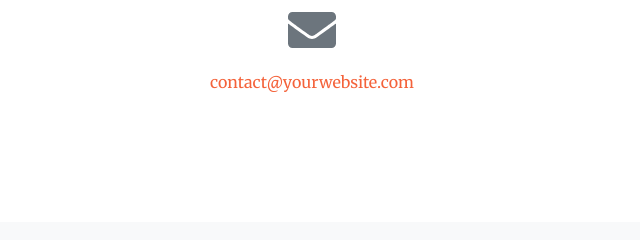
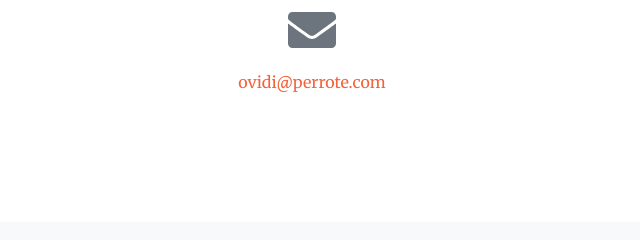
Before and after one commit to ClaraMestre/blog, a plain HTML site: page index.html in a window 1280 px wide. Shown: the part 2942-3182 px from the top of the page, 518-1158 px from the left. Drawn offline with nearby package versions, Linux system fonts and the light colour scheme.

Commit message:
Update index.html

```diff
--- a/index.html
+++ b/index.html
@@ -181,7 +181,7 @@
                     </div>
                     <div class="col-lg-4 mr-auto text-center">
                         <i class="fas fa-envelope fa-3x mb-3 text-muted"></i
-                        ><!-- Make sure to change the email address in BOTH the anchor text and the link target below!--><a class="d-block" href="mailto:ovidi@perrote.com">contact@yourwebsite.com</a>
+                        ><!-- Make sure to change the email address in BOTH the anchor text and the link target below!--><a class="d-block" href="mailto:ovidi@perrote.com">ovidi@perrote.com</a>
                     </div>
                 </div>
             </div>
```
